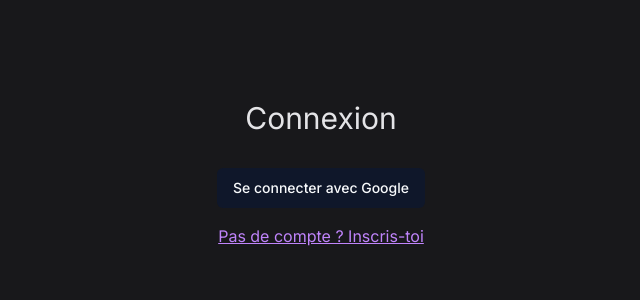
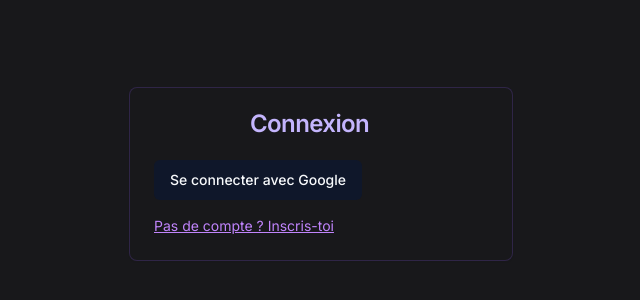
Before and after one commit to Raphh1/Blindtest-project, a Next.js app in the folder blindtest-project/: page /login in a window 1280 px wide. Shown: the part 226-526 px from the top of the page, without its empty margins (319-959 px from the left). Built offline with nearby package versions, Linux system fonts and the light colour scheme; no server answers.

Commit message:
start front

```diff
--- a/blindtest-project/app/(auth)/login/page.tsx
+++ b/blindtest-project/app/(auth)/login/page.tsx
@@ -6,6 +6,8 @@
 import Link from "next/link";
 import { useEffect } from "react";
 import { Button } from "@/components/ui/button";
+import { Card, CardContent, CardDescription, CardHeader, CardTitle } from "@/components/ui/card";
+
 
 
 export default function LoginPage() {
@@ -25,13 +27,21 @@
 
   return (
     <div className="flex flex-col items-center justify-center h-screen">
-      <h1 className="text-3xl mb-8">Connexion</h1>
+      <Card className="w-96 bg-zinc-900 border-violet-500/20 hover:border-violet-500/50 transition-all duration-300">
+        <CardHeader>
+          <CardTitle className="text-violet-300 flex items-center gap-2 ml-24">Connexion</CardTitle>
+        </CardHeader>
+        <CardContent>
           <Button onClick={handleGoogleLogin} className="mb-4">
             Se connecter avec Google
           </Button>
+          <CardDescription>
             <Link href="/signup" className="text-purple-400 underline">
               Pas de compte ? Inscris-toi
             </Link>
+          </CardDescription>
+        </CardContent>
+      </Card>
     </div>
   );
 }
```
Lines whose indentation alone changed are shown as unchanged.
